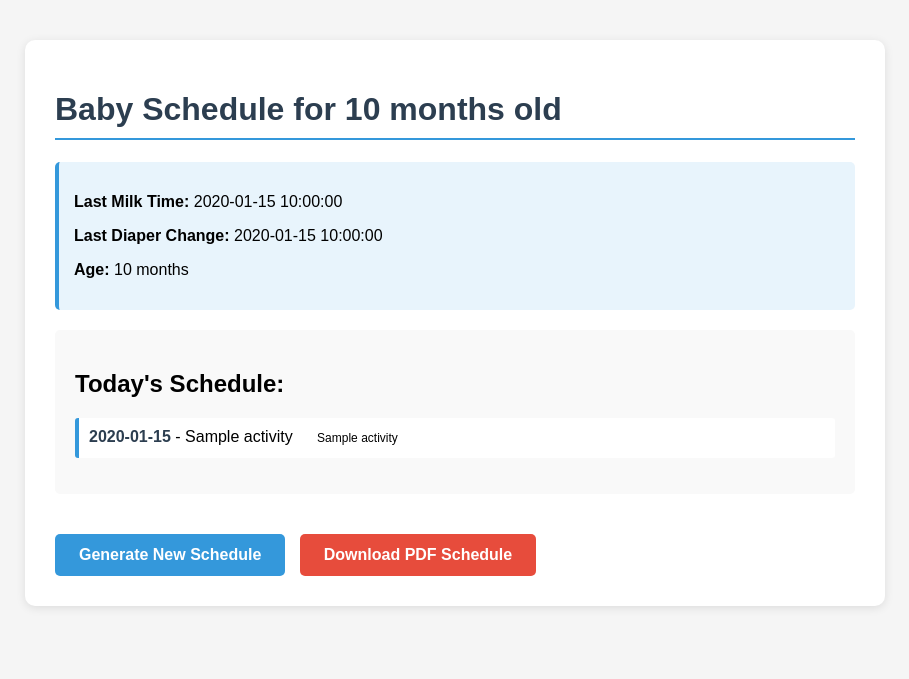
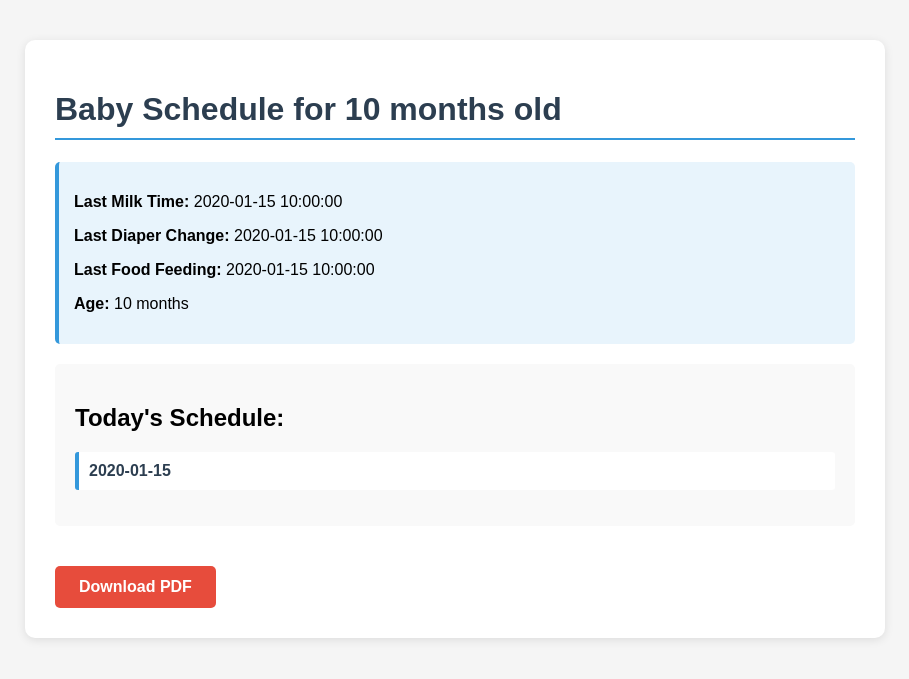
Before and after one commit to MedKhalil95/BabyCare, a Flask app: template templates/schedule.html in a window 1280 px wide. Shown: the top 679 px of the page, without its empty margins (185-1094 px from the left). Run offline with Flask 3, Linux system fonts and the light colour scheme; the template is opened without the code that fills it: most values are stand-ins (such as "Sample title", 1, 10 or a date in 2020).

Commit message:
feat: age-based workflow & food integration. First input is baby age; show conditional fields for milk/diaper/food; schedule includes food if age >= 5 months.

```diff
--- a/app.py
+++ b/app.py
@@ -4,117 +4,107 @@ from xhtml2pdf import pisa
 from io import BytesIO
 import os
 app = Flask(__name__)
-app.secret_key = 'your-secret-key-here'  # Change this for production!
 app.secret_key = os.environ.get('SECRET_KEY', 'dev-secret-key-change-in-production')
+
 def get_intervals(age_months):
     if age_months < 3:
-        return 3, 2   # milk hrs, diaper hrs
-    elif age_months < 6:
-        return 4, 3
+        return 3, 2, None   # milk hrs, diaper hrs, food interval None
+    elif age_months < 5:
+        return 4, 3, None
+    elif age_months < 7:
+        return 5, 4, 4  # food every 4 hrs (sample recommendation)
     else:
-        return 5, 4
+        return 6, 4, 4
 
-def generate_schedule(last_milk, last_diaper, age_months):
-    milk_interval, diaper_interval = get_intervals(age_months)
-
+def generate_schedule(last_milk, last_diaper, last_food, age_months):
+    milk_interval, diaper_interval, food_interval = get_intervals(age_months)
     schedule = []
+    today = last_milk.date()
     end_day = last_milk.replace(hour=23, minute=59)
-
     next_milk = last_milk
     next_diaper = last_diaper
-
-    while next_milk <= end_day or next_diaper <= end_day:
+    next_food = last_food if food_interval else None
+    while True:
+        times_to_consider = []
         if next_milk <= end_day and not (0 <= next_milk.hour < 6):
-            schedule.append((next_milk, "Milk"))
-            next_milk += timedelta(hours=milk_interval)
-        else:
-            next_milk += timedelta(hours=milk_interval)
-
+            times_to_consider.append((next_milk, "Milk"))
         if next_diaper <= end_day and not (0 <= next_diaper.hour < 6):
-            schedule.append((next_diaper, "Diaper"))
-            next_diaper += timedelta(hours=diaper_interval)
-        else:
-            next_diaper += timedelta(hours=diaper_interval)
-
+            times_to_consider.append((next_diaper, "Diaper"))
+        if food_interval and next_food and next_food <= end_day and not (0 <= next_food.hour < 6):
+            times_to_consider.append((next_food, "Food"))
+        if not times_to_consider:
+            break
+        for t, kind in times_to_consider:
+            schedule.append((t, kind))
+        next_milk += timedelta(hours=milk_interval)
+        next_diaper += timedelta(hours=diaper_interval)
+        if food_interval and next_food:
+            next_food += timedelta(hours=food_interval)
     schedule.sort(key=lambda x: x[0])
     return schedule
 
 @app.route("/", methods=["GET", "POST"])
 def index():
     if request.method == "POST":
+        age_months = int(request.form["age"])
         milk_time_str = request.form["milk_time"]
         diaper_time_str = request.form["diaper_time"]
-        age_months = int(request.form["age"])
-
-        milk_time = datetime.strptime(milk_time_str, "%H:%M")
-        diaper_time = datetime.strptime(diaper_time_str, "%H:%M")
+        food_time_str = request.form.get("food_time") if age_months >= 5 else None
 
         today = datetime.today()
-        milk_time = milk_time.replace(year=today.year, month=today.month, day=today.day)
-        diaper_time = diaper_time.replace(year=today.year, month=today.month, day=today.day)
+        milk_time = datetime.strptime(milk_time_str, "%H:%M").replace(year=today.year, month=today.month, day=today.day)
+        diaper_time = datetime.strptime(diaper_time_str, "%H:%M").replace(year=today.year, month=today.month, day=today.day)
+        food_time = None
+        if food_time_str:
+            food_time = datetime.strptime(food_time_str, "%H:%M").replace(year=today.year, month=today.month, day=today.day)
 
-        schedule = generate_schedule(milk_time, diaper_time, age_months)
-
-        # Store in session for PDF generation
+        schedule = generate_schedule(milk_time, diaper_time, food_time, age_months)
         session['milk_time'] = milk_time_str
         session['diaper_time'] = diaper_time_str
+        session['food_time'] = food_time_str if food_time_str else ''
         session['age'] = age_months
-
         return render_template("schedule.html",
                                schedule=schedule,
                                age=age_months,
                                milk_time=milk_time_str,
-                               diaper_time=diaper_time_str)
-
+                               diaper_time=diaper_time_str,
+                               food_time=food_time_str)
     return render_template("index.html")
 
 @app.route("/pdf")
 def pdf():
-    # Get parameters from session or query string
+    age = int(session.get('age') or request.args.get("age", 0))
     milk_time_str = session.get('milk_time') or request.args.get("milk")
     diaper_time_str = session.get('diaper_time') or request.args.get("diaper")
-    age = int(session.get('age') or request.args.get("age", 0))
-
+    food_time_str = session.get('food_time') or request.args.get("food") if age >= 5 else None
     if not milk_time_str or not diaper_time_str:
         return "Missing parameters for PDF generation", 400
-
-    milk = datetime.strptime(milk_time_str, "%H:%M")
-    diaper = datetime.strptime(diaper_time_str, "%H:%M")
     today = datetime.today()
-
-    milk = milk.replace(year=today.year, month=today.month, day=today.day)
-    diaper = diaper.replace(year=today.year, month=today.month, day=today.day)
-
-    schedule = generate_schedule(milk, diaper, age)
-
+    milk = datetime.strptime(milk_time_str, "%H:%M").replace(year=today.year, month=today.month, day=today.day)
+    diaper = datetime.strptime(diaper_time_str, "%H:%M").replace(year=today.year, month=today.month, day=today.day)
+    food = None
+    if food_time_str:
+        food = datetime.strptime(food_time_str, "%H:%M").replace(year=today.year, month=today.month, day=today.day)
+    schedule = generate_schedule(milk, diaper, food, age)
     html = render_template("pdf.html",
                           schedule=schedule,
                           age=age,
                           milk_time=milk_time_str,
                           diaper_time=diaper_time_str,
+                          food_time=food_time_str,
                           today=today)
-
-    # Create PDF using xhtml2pdf
     pdf_buffer = BytesIO()
-
-    # Convert HTML to PDF
     pisa_status = pisa.CreatePDF(html, dest=pdf_buffer)
-
-    # Check for errors
     if pisa_status.err:
         return "Error generating PDF", 500
-
-    # Get PDF value from buffer
     pdf_buffer.seek(0)
     pdf_data = pdf_buffer.getvalue()
     pdf_buffer.close()
-
     response = make_response(pdf_data)
     response.headers["Content-Type"] = "application/pdf"
     response.headers["Content-Disposition"] = "attachment; filename=baby_schedule.pdf"
     return response
 
 if __name__ == "__main__":
-    # For Render deployment
     port = int(os.environ.get("PORT", 10000))
     app.run(host="0.0.0.0", port=port)
--- a/templates/schedule.html
+++ b/templates/schedule.html
@@ -3,138 +3,48 @@
 <head>
     <title>Baby Schedule</title>
     <style>
-        body {
-            font-family: Arial, sans-serif;
-            margin: 40px;
-            background-color: #f5f5f5;
-        }
-        .container {
-            background-color: white;
-            padding: 30px;
-            border-radius: 10px;
-            box-shadow: 0 2px 10px rgba(0,0,0,0.1);
-            max-width: 800px;
-            margin: 0 auto;
-        }
-        .schedule {
-            margin: 20px 0;
-            padding: 20px;
-            background-color: #f9f9f9;
-            border-radius: 5px;
-        }
-        .time {
-            font-weight: bold;
-            color: #2c3e50;
-            min-width: 80px;
-            display: inline-block;
-        }
-        .milk {
-            color: #27ae60;
-            font-weight: bold;
-        }
-        .diaper {
-            color: #e74c3c;
-            font-weight: bold;
-        }
-        .btn {
-            display: inline-block;
-            padding: 12px 24px;
-            background-color: #3498db;
-            color: white;
-            text-decoration: none;
-            border-radius: 5px;
-            margin-top: 20px;
-            margin-right: 10px;
-            font-weight: bold;
-            transition: background-color 0.3s;
-        }
-        .btn:hover {
-            background-color: #2980b9;
-            text-decoration: none;
-            color: white;
-        }
-        .btn-pdf {
-            background-color: #e74c3c;
-        }
-        .btn-pdf:hover {
-            background-color: #c0392b;
-        }
-        h1 {
-            color: #2c3e50;
-            border-bottom: 2px solid #3498db;
-            padding-bottom: 10px;
-        }
-        ul {
-            list-style-type: none;
-            padding: 0;
-        }
-        li {
-            padding: 10px;
-            margin: 5px 0;
-            background-color: white;
-            border-left: 4px solid #3498db;
-            border-radius: 3px;
-        }
-        .activity-badge {
-            display: inline-block;
-            padding: 3px 10px;
-            border-radius: 15px;
-            font-size: 12px;
-            margin-left: 10px;
-        }
-        .badge-milk {
-            background-color: #27ae60;
-            color: white;
-        }
-        .badge-diaper {
-            background-color: #e74c3c;
-            color: white;
-        }
-        .info-box {
-            background-color: #e8f4fc;
-            padding: 15px;
-            border-radius: 5px;
-            margin-bottom: 20px;
-            border-left: 4px solid #3498db;
-        }
+        body { font-family: Arial, sans-serif; margin: 40px; background-color: #f5f5f5; }
+        .container { background-color: white; padding: 30px; border-radius: 10px; box-shadow: 0 2px 10px rgba(0,0,0,0.1); max-width: 800px; margin: 0 auto; }
+        .schedule { margin: 20px 0; padding: 20px; background-color: #f9f9f9; border-radius: 5px; }
+        .time { font-weight: bold; color: #2c3e50; min-width: 80px; display: inline-block; }
+        .milk { color: #27ae60; font-weight: bold; }
+        .diaper { color: #e74c3c; font-weight: bold; }
+        .food { color: #f39c12; font-weight: bold; }
+        .btn { display: inline-block; padding: 12px 24px; background-color: #3498db; color: white; text-decoration: none; border-radius: 5px; margin-top: 20px; margin-right: 10px; font-weight: bold; transition: background-color 0.3s; }
+        .btn:hover { background-color: #2980b9; text-decoration: none; color: white; }
+        .btn-pdf { background-color: #e74c3c; }
+        .btn-pdf:hover { background-color: #c0392b; }
+        h1 { color: #2c3e50; border-bottom: 2px solid #3498db; padding-bottom: 10px; }
+        ul { list-style-type: none; padding: 0; }
+        li { padding: 10px; margin: 5px 0; background-color: white; border-left: 4px solid #3498db; border-radius: 3px; }
+        .activity-badge { display: inline-block; padding: 3px 10px; border-radius: 15px; font-size: 12px; margin-left: 10px; }
+        .badge-milk { background-color: #27ae60; color: white; }
+        .badge-diaper { background-color: #e74c3c; color: white; }
+        .badge-food { background-color: #f39c12; color: white; }
+        .info-box { background-color: #e8f4fc; padding: 15px; border-radius: 5px; margin-bottom: 20px; border-left: 4px solid #3498db; }
     </style>
 </head>
 <body>
     <div class="container">
         <h1>Baby Schedule for {{ age }} months old</h1>
-
         <div class="info-box">
             <p><strong>Last Milk Time:</strong> {{ milk_time }}</p>
             <p><strong>Last Diaper Change:</strong> {{ diaper_time }}</p>
+            {% if food_time %}<p><strong>Last Food Feeding:</strong> {{ food_time }}</p>{% endif %}
             <p><strong>Age:</strong> {{ age }} months</p>
         </div>
-
         <div class="schedule">
             <h2>Today's Schedule:</h2>
-            {% if schedule %}
             <ul>
-                {% for time, activity in schedule %}
+            {% for event, kind in schedule %}
                 <li>
-                    <span class="time">{{ time.strftime('%H:%M') }}</span> -
-                    <span class="{{ activity.lower() }}">{{ activity }}</span>
-                    <span class="activity-badge badge-{{ activity.lower() }}">
-                        {{ activity }}
-                    </span>
+                    <span class="time">{{ event.strftime('%H:%M') }}</span>
+                    {% if kind == 'Milk' %}<span class="activity-badge badge-milk">Milk</span>{% elif kind == 'Diaper' %}<span class="activity-badge badge-diaper">Diaper</span>{% elif kind == 'Food' %}<span class="activity-badge badge-food">Food</span>{% endif %}
                 </li>
-                {% endfor %}
+            {% endfor %}
             </ul>
-            {% else %}
-            <p>No schedule generated. Please check your inputs.</p>
-            {% endif %}
         </div>
-
-        <div>
-            <a href="/" class="btn">Generate New Schedule</a>
-
-            {% if schedule %}
-            <a href="/pdf" class="btn btn-pdf">Download PDF Schedule</a>
-            {% endif %}
-        </div>
+        <a class="btn btn-pdf" href="/pdf">Download PDF</a>
     </div>
 </body>
 </html>
```
Also changed, not shown: templates/index.html (+25 -11 lines), templates/pdf.html (+27 -103 lines).
